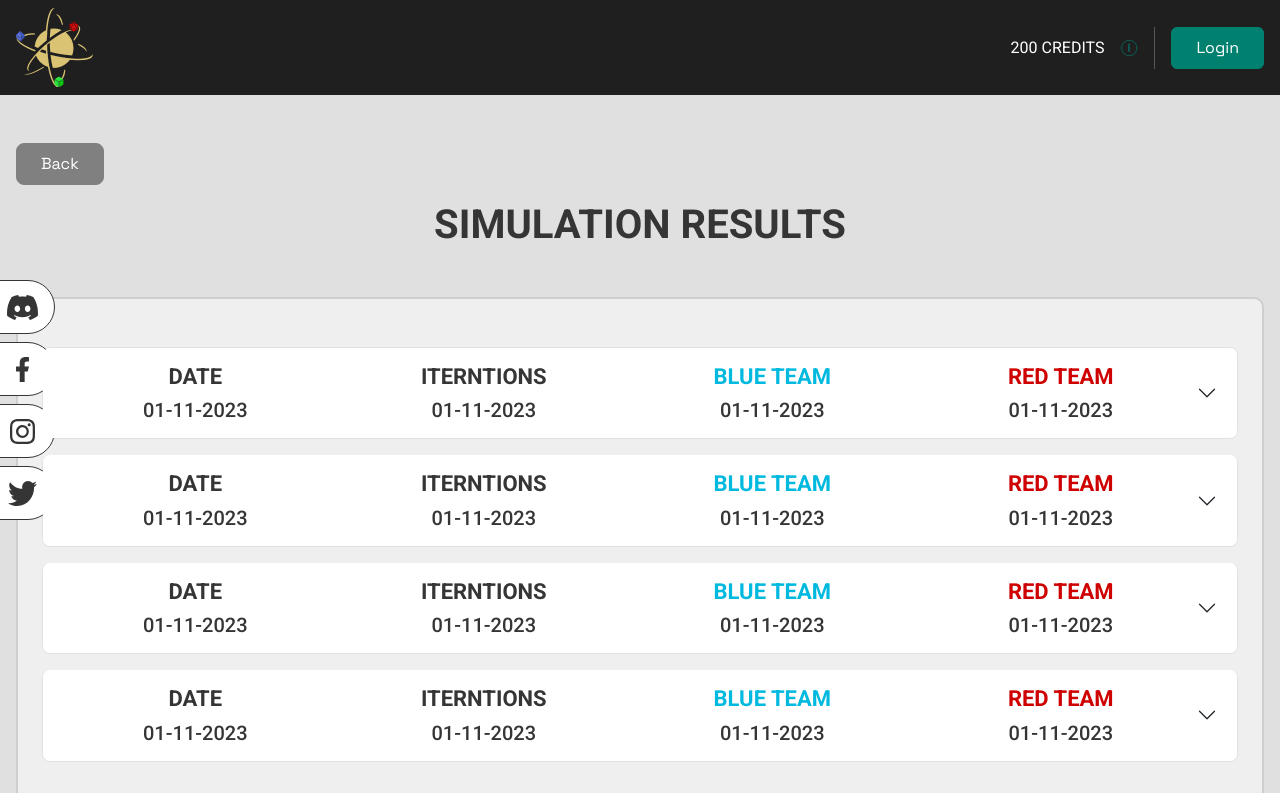
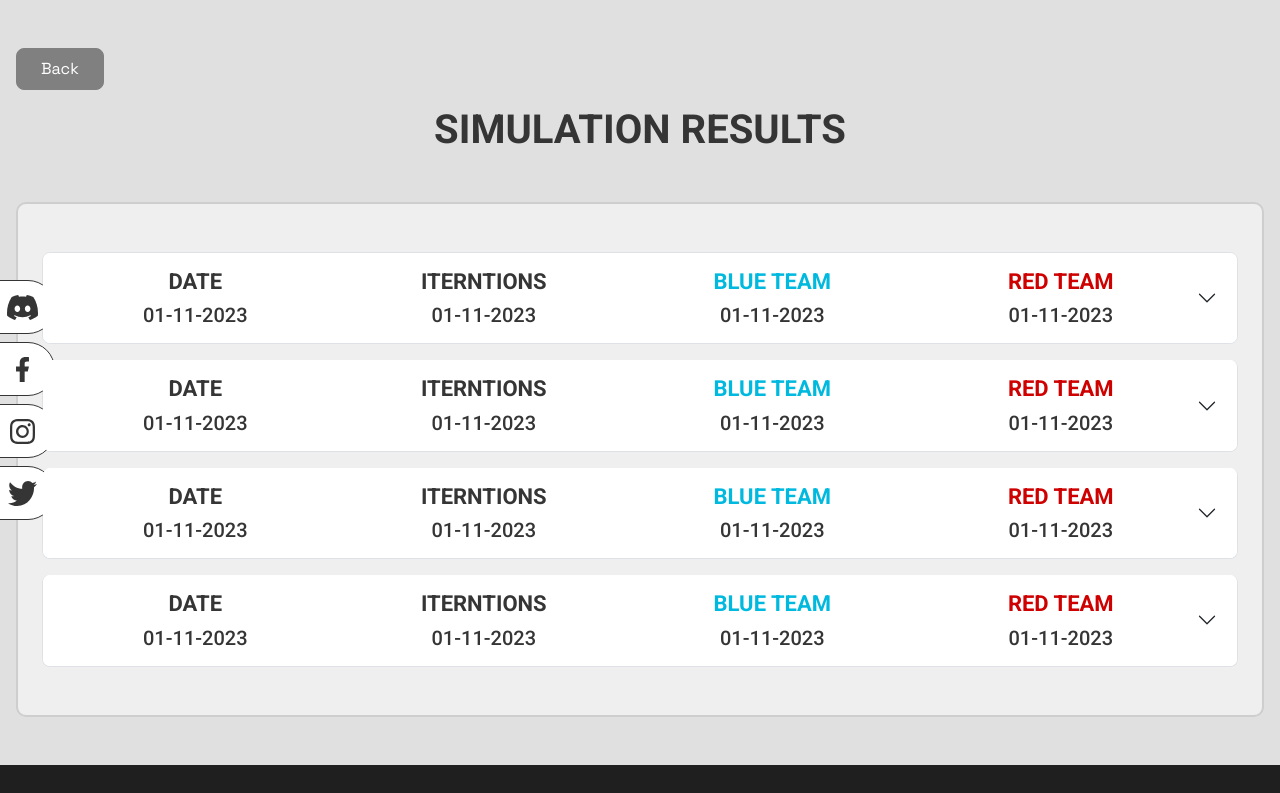
Before and after one commit to asfandtaimoor/encounterra, a Next.js app: page /Result in a window 1280 px wide. Shown: the top 793 px of the page. Built offline with nearby package versions, Linux system fonts and the light colour scheme.

Commit message:
header commented

```diff
--- a/src/pages/Result.jsx
+++ b/src/pages/Result.jsx
@@ -1,6 +1,6 @@
 import Head from "next/head";
 
-import Header from "@/components/Common/Header";
+// import Header from "@/components/Common/Header";
 import Footer from "@/components/Common/Footer";
 import SocialMedia from "@/components/Common/SocialMedia";
 
@@ -14,7 +14,7 @@ export default function Home() {
         <link rel="icon" href="/favicon.ico" />
       </Head>
       <main>
-        <Header />
+        {/* <Header /> */}
         <div className="d-none d-lg-block">
           <SocialMedia />
         </div>
```
